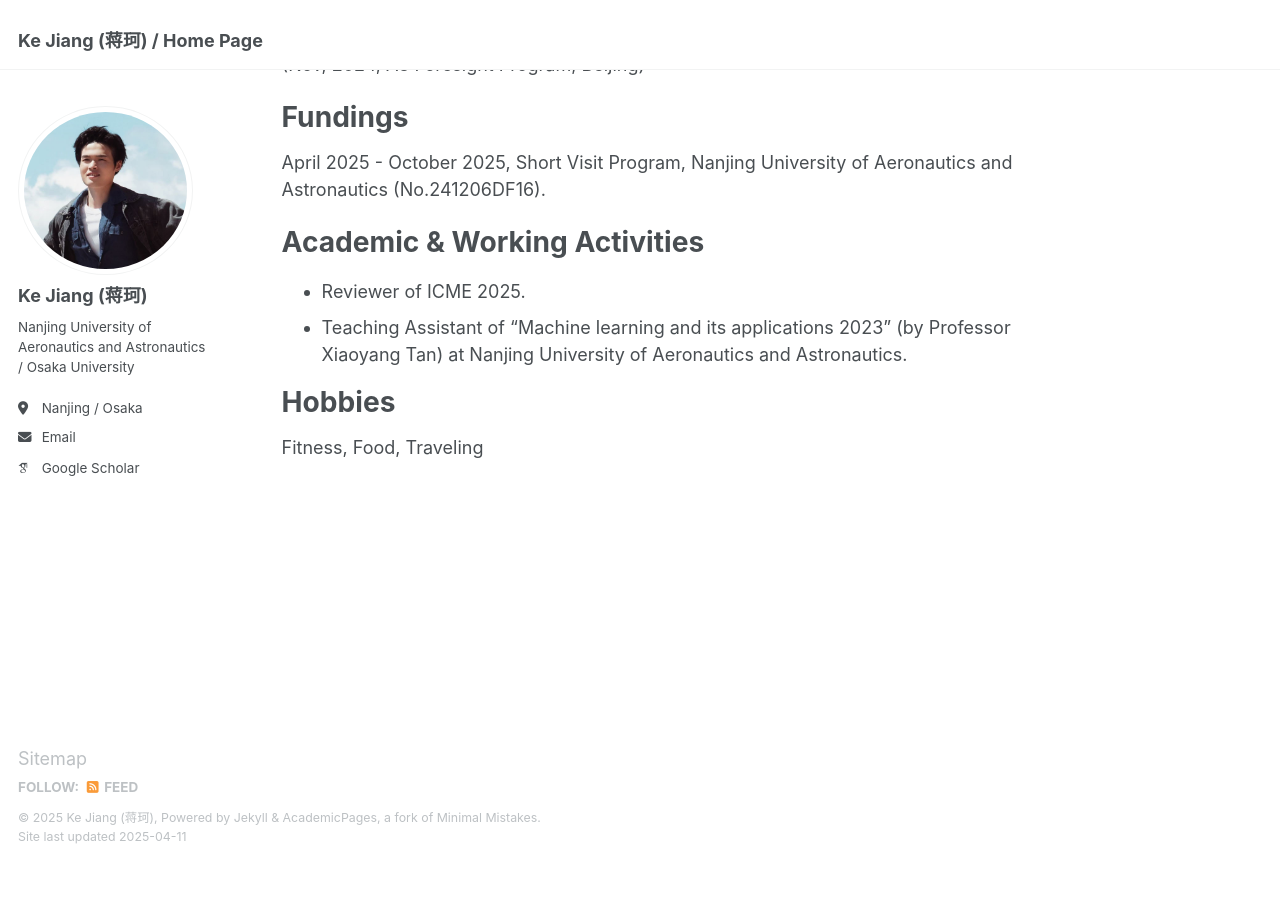
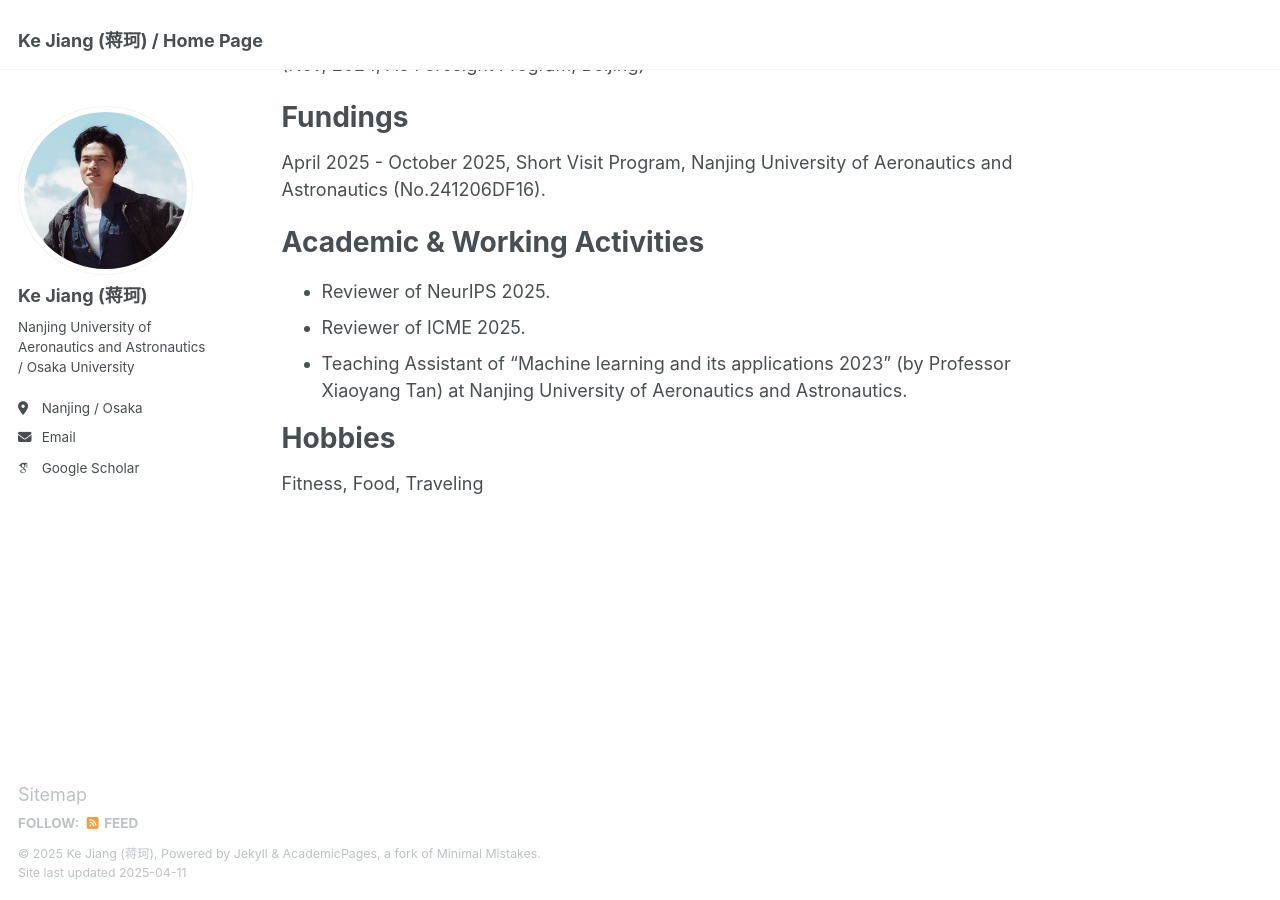
Before and after one commit to Jack10843/Jack10843.github.io, a Jekyll site: the page built from _pages/about.md, in a window 1280 px wide and 900 px high, scrolled down 1788 px. Built offline with Jekyll 4.4.1, drawn with Linux system fonts in a browser that asks for light colours; some web fonts are replaced; before the commit the page ends 2652 px from its top, so only the background shows below that.

Commit message:
Update about.md

```diff
--- a/_pages/about.md
+++ b/_pages/about.md
@@ -54,6 +54,7 @@ April 2025 - October 2025, Short Visit Program, Nanjing University of Aeronautic
 
 Academic & Working Activities
 ======
+ - Reviewer of NeurIPS 2025.
  - Reviewer of ICME 2025.
  - Teaching Assistant of "Machine learning and its applications 2023" (by Professor Xiaoyang Tan) at Nanjing University of Aeronautics and Astronautics.
 
```
